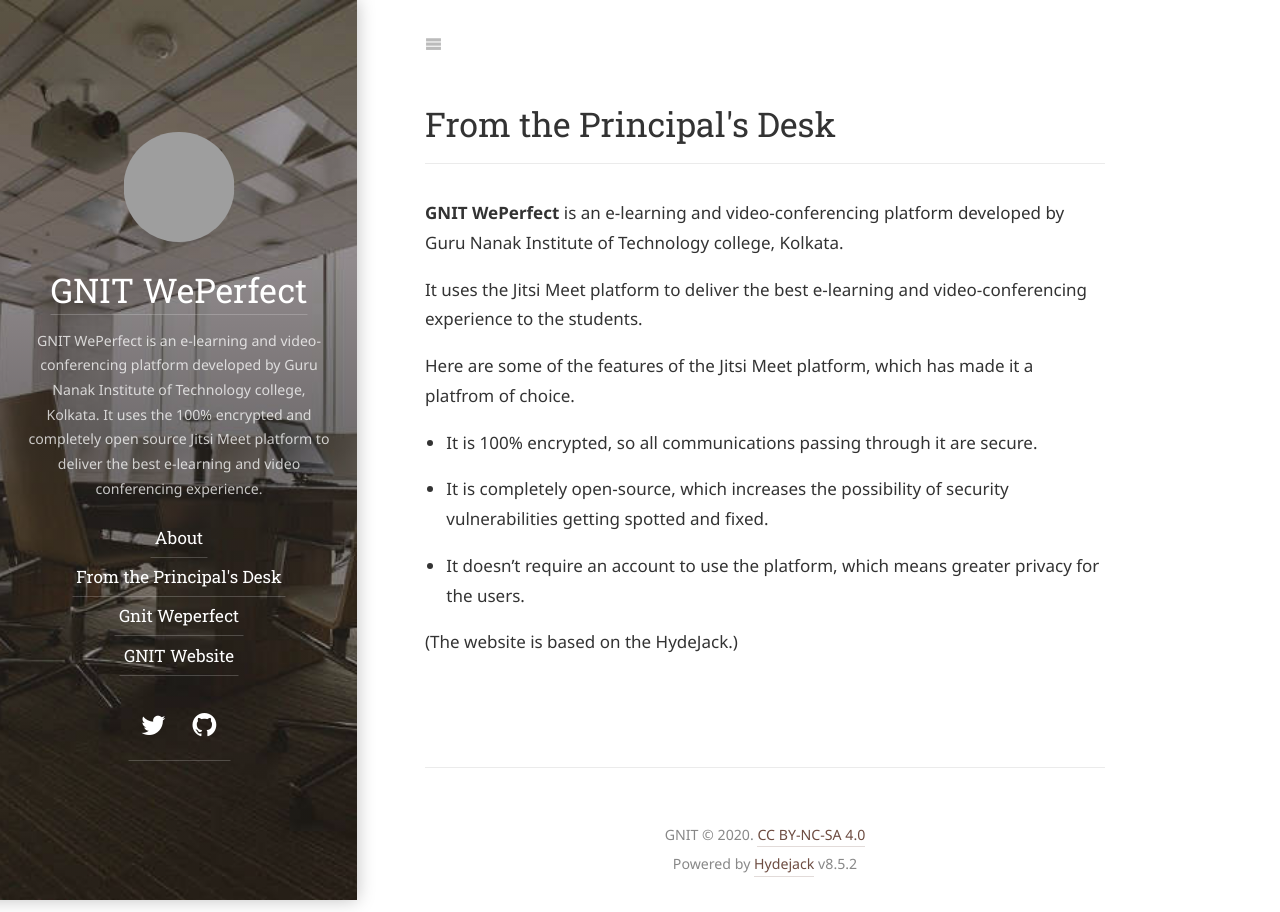
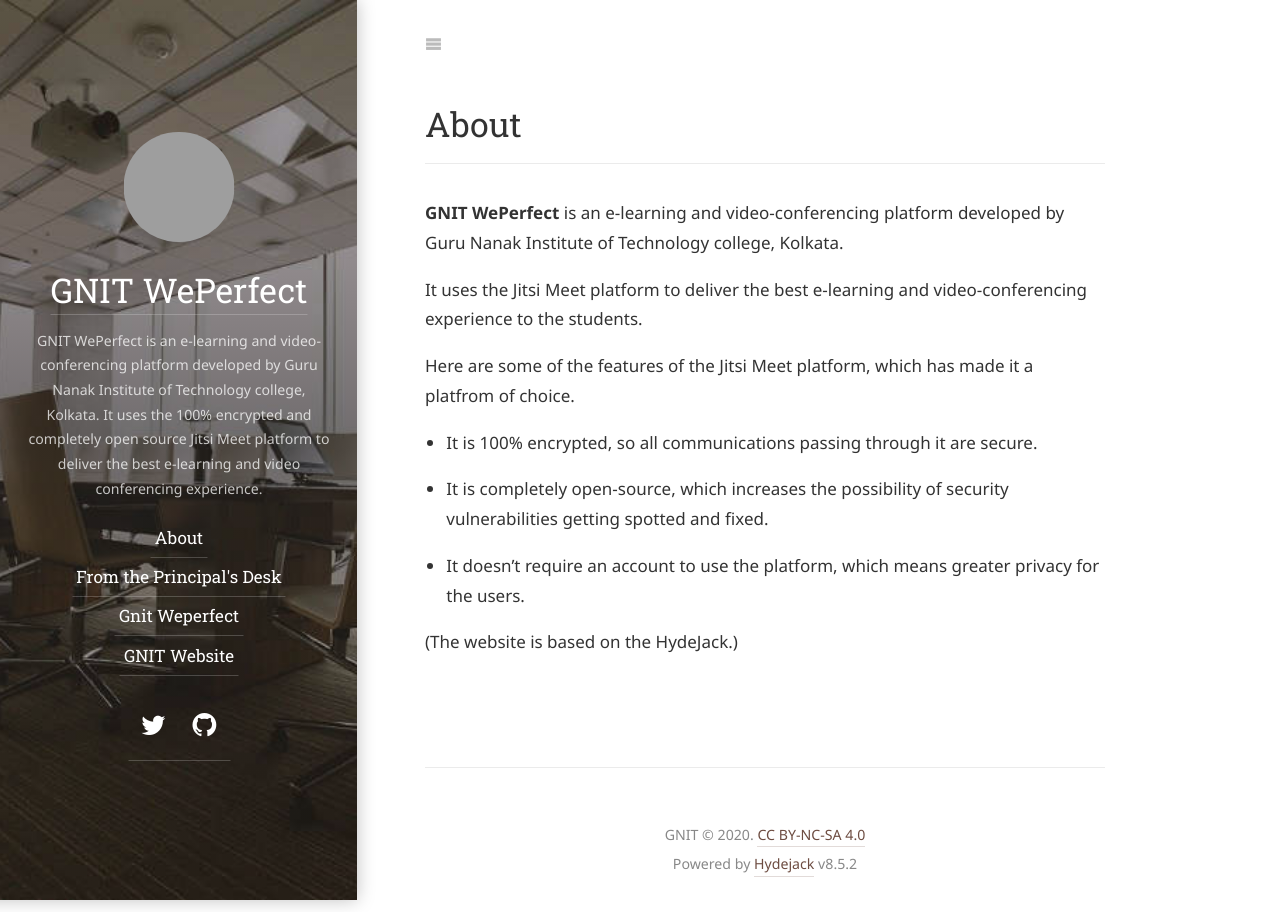
Before and after one commit to gnit-weperfect/gnit-weperfect.github.io, a Jekyll site: the page built from about.md, in a window 1280 px wide. Built offline with Jekyll 4.4.1, drawn with Linux system fonts in a browser that asks for light colours; some web fonts are replaced; grey boxes are pictures that could not be loaded.

Commit message:
April 25th, 2020 | hot  weather

```diff
--- a/about.md
+++ b/about.md
@@ -1,6 +1,6 @@
 ---
 layout: about
-title: From the Principal's Desk
+title: About
 menu: true
 order: 3
 ---
```
